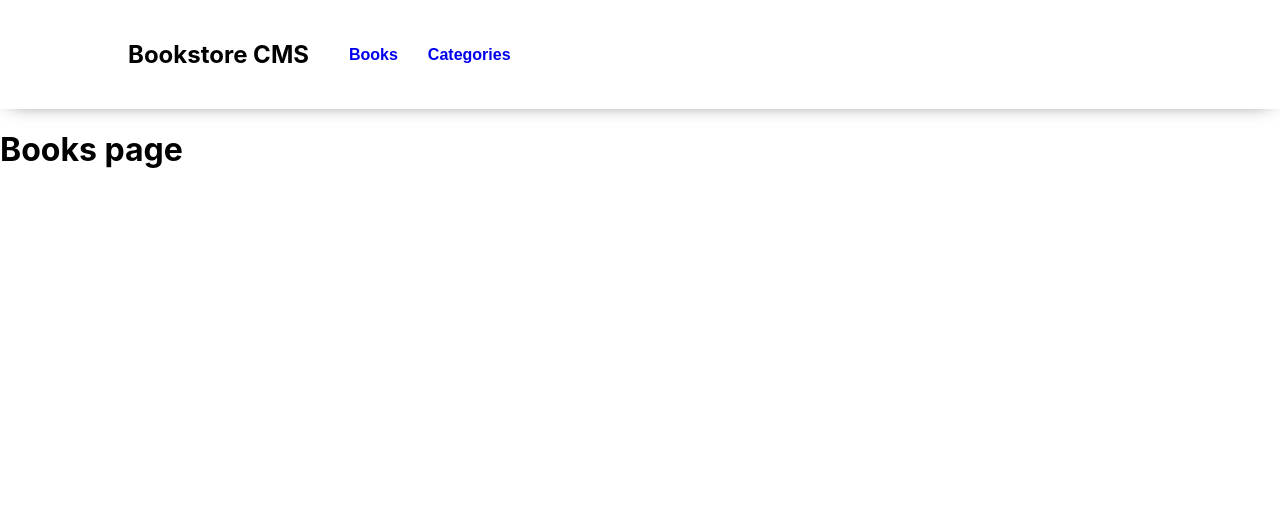
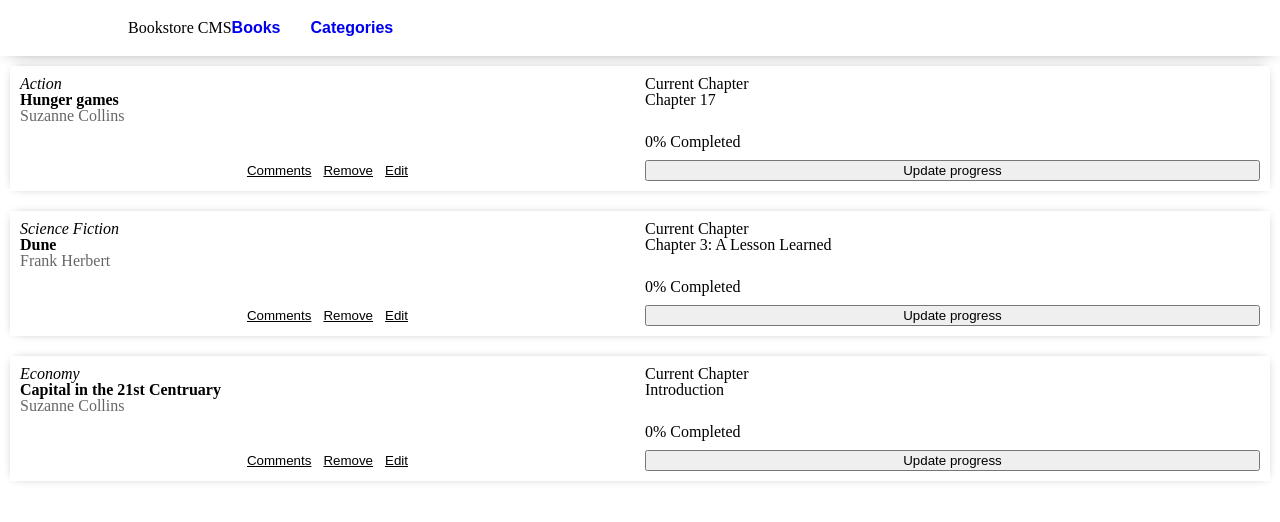
Before and after one commit to c3c1l1a/BookstoreCMS, a React (Create React App) app: page / in a window 1280 px wide. Shown: the top 522 px of the page. Built offline with nearby package versions, Linux system fonts and the light colour scheme.

Commit message:
Add book list with a little styling

```diff
--- a/package.json
+++ b/package.json
@@ -10,6 +10,7 @@
     "react-dom": "^18.2.0",
     "react-router-dom": "^6.3.0",
     "react-scripts": "5.0.1",
+    "uuid": "^8.3.2",
     "web-vitals": "^2.1.4"
   },
   "scripts": {
--- a/src/App.js
+++ b/src/App.js
@@ -1,16 +1,55 @@
+/* eslint-disable */
 import { Route, Routes } from 'react-router-dom';
+import { useState } from 'react';
+import { v4 as uuidv4 } from 'uuid';
 import Books from './components/Books';
 import Categories from './components/Categories';
 import Navbar from './components/Navbar';
 
-const App = () => (
+import './components/css/reset.css';
+
+const App = () => {
+  const [state, setBook] = useState({
+    books: [
+      {
+        id: uuidv4(),
+        title: 'Hunger games',
+        category: 'Action',
+        author: 'Suzanne Collins',
+        comments: [],
+        percentageCompleted: 0,
+        currentChapter: 'Chapter 17',
+      },
+      {
+        id: uuidv4(),
+        title: 'Dune',
+        category: 'Science Fiction',
+        author: 'Frank Herbert',
+        comments: [],
+        percentageCompleted: 0,
+        currentChapter: 'Chapter 3: A Lesson Learned',
+      },
+      {
+        id: uuidv4(),
+        title: 'Capital in the 21st Centruary',
+        category: 'Economy',
+        author: 'Suzanne Collins',
+        comments: [],
+        percentageCompleted: 0,
+        currentChapter: 'Introduction',
+      },
+    ],
+  });
+
+  return (
     <div className="App">
       <Navbar />
       <Routes>
-      <Route exact path="/" element={<Books />} />
+        <Route exact path="/" element={<Books books={state.books} />} />
         <Route path="categories/*" element={<Categories />} />
       </Routes>
     </div>
   );
+};
 
 export default App;
--- /dev/null
+++ b/src/components/Book.js
@@ -0,0 +1,32 @@
+/* eslint-disable */
+import './css/Book.css';
+
+const Book = (props) => {
+  const { book } = props;
+
+  console.log(book);
+  return (
+    <li className='book'>
+      <div className='details'>
+        <h3>{book.category}</h3>
+        <h2>{book.title}</h2>
+        <p>{book.author}</p>
+      </div>
+      <div className='action-buttons'>
+        <button>Comments</button>
+        <button>Remove</button>
+        <button>Edit</button>
+      </div>
+      <div className='completion'>
+        <p>{book.percentageCompleted}% Completed</p>
+      </div>
+      <div className='current-chapter'>
+        <h4>Current Chapter</h4>
+        <p>{book.currentChapter}</p>
+      </div>
+      <button className='update-progress'>Update progress</button>
+    </li>
+  );
+};
+
+export default Book;
--- a/src/components/Books.js
+++ b/src/components/Books.js
@@ -1,7 +1,19 @@
-const Books = () => (
-  <div className="books">
-    <h1>Books page</h1>
-  </div>
-);
+/* eslint-disable */
+import Book from './Book';
+import './css/Books.css';
 
+const Books = (props) => {
+  const { books } = props;
+
+  return (
+    <ul className='books'>
+      {props.books.map((book) => (
+        <Book
+          key={book.id}
+          book={book}
+        />
+      ))}
+    </ul>
+  );
+}
 export default Books;
--- /dev/null
+++ b/src/components/css/Book.css
@@ -0,0 +1,50 @@
+.book {
+	display: grid;
+	grid-gap:  10px;
+	grid-template-columns: 1fr 1fr;
+	padding: 10px;
+	box-shadow: 0 0 10px -5px grey;
+}
+
+.details h3 {
+	font-style: italic;
+}
+
+.details h2 {
+	font-weight: bold;
+}
+
+.details p {
+	opacity: 0.6;
+}
+
+.action-buttons {
+	display: flex;
+	justify-content: center;
+	grid-column: 1 / 2;
+	grid-row: 3 / 4;
+}
+
+.action-buttons button	{
+	border: none;
+	outline: none;
+	background: none;
+	text-decoration: underline;
+}
+
+
+
+.current-chapter {
+	grid-column: 2/3;
+	grid-row: 1/2;
+}
+
+.update-progress {
+	grid-column: 2/3;
+	grid-row: 3/4;
+}
+
+.completion {
+	grid-column: 2/3;
+	grid-row: 2/3;
+}
--- /dev/null
+++ b/src/components/css/Books.css
@@ -0,0 +1,6 @@
+.books {
+	display: flex;
+	flex-direction: column;
+	gap:  20px;
+	padding: 10px;
+}
--- /dev/null
+++ b/src/components/css/reset.css
@@ -0,0 +1,56 @@
+/* http://meyerweb.com/eric/tools/css/reset/
+   v2.0 | 20110126
+   License: none (public domain)
+*/
+
+html, body, div, span, applet, object, iframe,
+h1, h2, h3, h4, h5, h6, p, blockquote, pre,
+a, abbr, acronym, address, big, cite, code,
+del, dfn, em, img, ins, kbd, q, s, samp,
+small, strike, strong, sub, sup, tt, var,
+b, u, i, center,
+dl, dt, dd, ol, ul, li,
+fieldset, form, label, legend,
+table, caption, tbody, tfoot, thead, tr, th, td,
+article, aside, canvas, details, embed,
+figure, figcaption, footer, header, hgroup,
+menu, nav, output, ruby, section, summary,
+time, mark, audio, video {
+	margin: 0;
+	padding: 0;
+	border: 0;
+	font-size: 100%;
+	font: inherit;
+	vertical-align: baseline;
+}
+/* HTML5 display-role reset for older browsers */
+article, aside, details, figcaption, figure,
+footer, header, hgroup, menu, nav, section {
+	display: block;
+}
+html {
+	box-sizing: border-box;
+}
+*,
+*:before,
+*:after {
+	box-sizing: inherit;
+}
+body {
+	line-height: 1;
+}
+ol, ul {
+	list-style: none;
+}
+blockquote, q {
+	quotes: none;
+}
+blockquote:before, blockquote:after,
+q:before, q:after {
+	content: '';
+	content: none;
+}
+table {
+	border-collapse: collapse;
+	border-spacing: 0;
+}
```
Also changed, not shown: src/components/css/App.css (added), 1 other file (tests, documents, lock files or other folders). Lines whose indentation alone changed are shown as unchanged.
